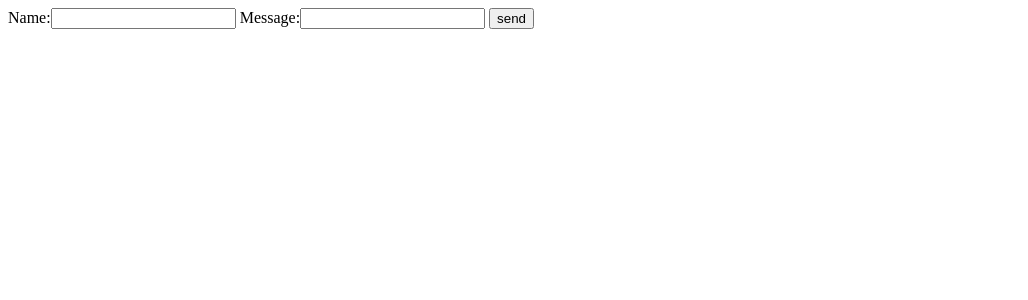
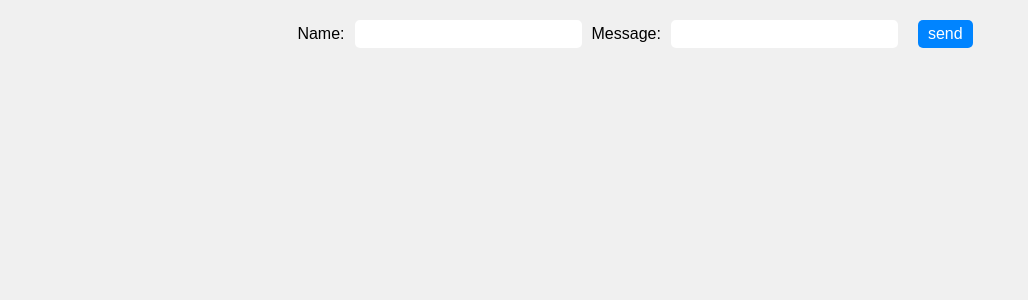
Before and after one commit to dvir-pashut/Chat-App, a Flask app: page / in a window 1280 px wide. Shown: the top 300 px of the page, without its empty margins (0-1028 px from the left). Run offline with Flask 2, Linux system fonts and the light colour scheme; data that the repository does not hold is empty.

Commit message:
added css and docker ignore

```diff
--- a/templates/index.html
+++ b/templates/index.html
@@ -1,4 +1,45 @@
   <html>
+    <head>
+      <style>
+ body {
+      font-family: sans-serif;
+      margin: 0;
+      padding: 0;
+      background-color: #f0f0f0;
+    }
+    form#inform {
+      padding: 20px;
+      margin: 0;
+      display: flex;
+      align-items: center;
+      justify-content: center;
+    }
+    form#inform input {
+      margin: 0 10px;
+      padding: 5px 10px;
+      border: none;
+      border-radius: 5px;
+      font-size: 16px;
+    }
+    form#inform input[type="button"] {
+      background-color: #0084ff;
+      color: #fff;
+      cursor: pointer;
+    }
+    form#inform input[type="button"]:hover {
+      background-color: #0073e6;
+    }
+    #chatbox {
+      padding: 20px;
+      margin: 0;
+      width: 100%;
+      height: calc(100vh - 90px);
+      box-sizing: border-box;
+      overflow-y: scroll;
+    }
+
+      </style>
+    </head>
   <script src="//ajax.googleapis.com/ajax/libs/jquery/3.3.1/jquery.min.js"></script>
   <script>
     function room() {
```
Also changed, not shown: dbconnection.py (+11 -0 lines), 1 other file.
